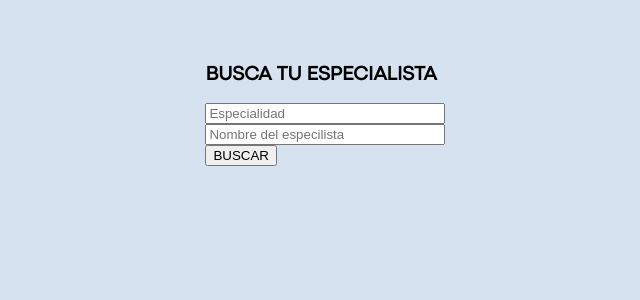
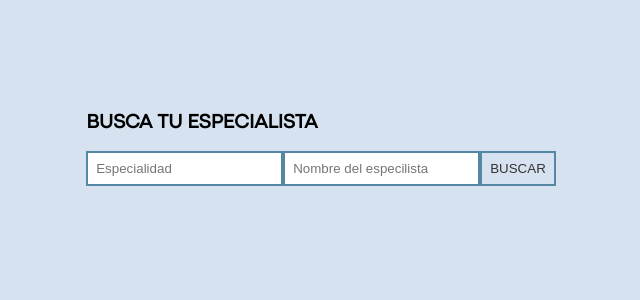
Before and after one commit to Pixoll/se-project-frontend, a React (Create React App) app: page /Browser in a window 1280 px wide. Shown: the top 300 px of the page, without its empty margins (319-959 px from the left). Built offline with nearby package versions, Linux system fonts and the light colour scheme.

Commit message:
Agrega estilos a BrowserDocs

```diff
--- a/src/styles/BrowserDoc.css
+++ b/src/styles/BrowserDoc.css
@@ -13,10 +13,25 @@
     font: 'Codec Pro';
     font-size: 20px;
 }
-.FormBrowser input{
+.FormBrowser{
     width: 100%;
     display: grid;
-    grid-template-columns: 2fr 2fr 1fr;
-    place-items: center;
-
+    grid-template-columns: 1fr 1fr auto;
+    align-items: center;
+    margin: 0 auto;
 }
+.FormBrowser input{
+    padding: 0.5rem;
+    border: 2px solid #5387a3;
+}
+.ButtonBrowser{
+    padding: 0.5rem;
+    border: 2px solid #5387a3;
+    background-color: transparent;
+    color: #333;
+}
+.ButtonBrowser:hover{
+    background-color: #336793;
+    color: white;
+    cursor: pointer;
+}
```
